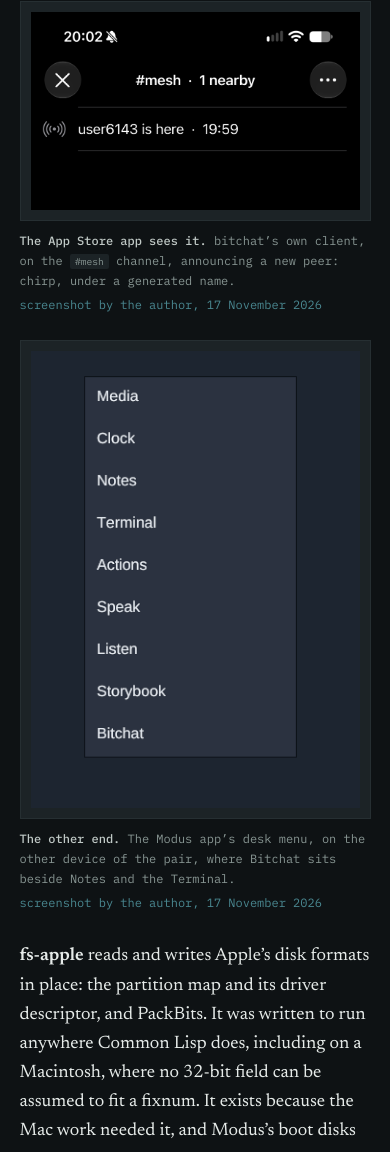
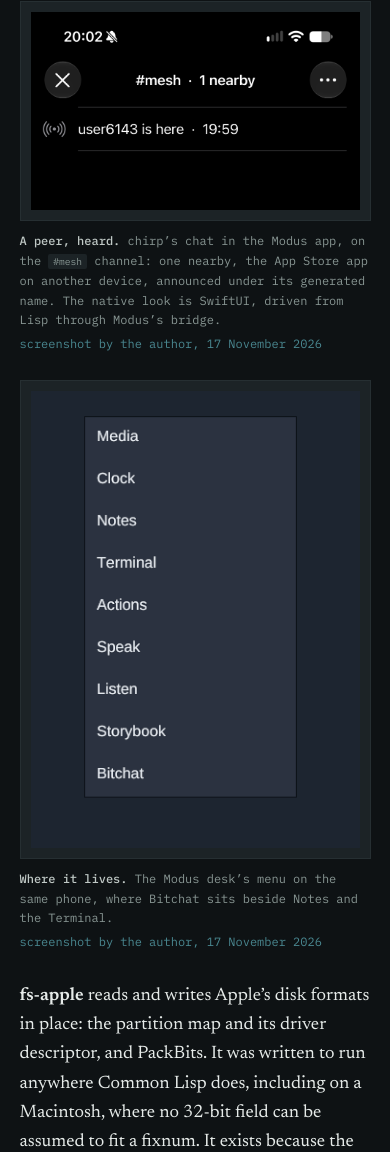
Before and after one commit to modus-lisp/modus-lisp.github.io, a plain HTML site: page issues/2026-11-21/index.html in a window 390 px wide. Shown: the part 4975-6127 px from the top of the page. Drawn offline with Linux system fonts and the light colour scheme.

Commit message:
№37: both bitchat screenshots are Modus on one phone
The chat screen is chirp in the Modus app, drawn in SwiftUI through
Modus's bridge, hearing the App Store app on another device; the caption
had it the other way round.

Co-Authored-By: Claude Opus 5.5 <noreply@anthropic.com>
Claude-Session: https://claude.ai/code/session_01GVpHq4emozHogqYLMKBQ96

```diff
--- a/issues/2026-11-21/index.html
+++ b/issues/2026-11-21/index.html
@@ -155,16 +155,18 @@
     <div class="plates two">
       <figure class="plate inset">
         <img src="../../assets/img/bitchat-nearby-2026-11-17.png" width="900" height="541"
-             alt="The bitchat app on an iPhone at 20:02: the #mesh channel, 1 nearby, and a line reading user6143 is here, at 19:59.">
-        <figcaption><b>The App Store app sees it.</b> bitchat&rsquo;s own client, on the
-        <code>#mesh</code> channel, announcing a new peer: chirp, under a generated name.
+             alt="chirp's chat screen in the Modus app on an iPhone at 20:02: the #mesh channel, 1 nearby, and a line reading user6143 is here, at 19:59.">
+        <figcaption><b>A peer, heard.</b> chirp&rsquo;s chat in the Modus app, on the
+        <code>#mesh</code> channel: one nearby, the App Store app on another device, announced
+        under its generated name. The native look is SwiftUI, driven from Lisp through
+        Modus&rsquo;s bridge.
         <span class="prov">screenshot by the author, 17 November 2026</span></figcaption>
       </figure>
       <figure class="plate inset">
         <img src="../../assets/img/modus-desk-bitchat-2026-11-17.png" width="648" height="900"
              alt="A dark menu on the Modus desktop listing Media, Clock, Notes, Terminal, Actions, Speak, Listen, Storybook and Bitchat.">
-        <figcaption><b>The other end.</b> The Modus app&rsquo;s desk menu, on the other device of
-        the pair, where Bitchat sits beside Notes and the Terminal.
+        <figcaption><b>Where it lives.</b> The Modus desk&rsquo;s menu on the same phone, where
+        Bitchat sits beside Notes and the Terminal.
         <span class="prov">screenshot by the author, 17 November 2026</span></figcaption>
       </figure>
     </div>
```
Also changed, not shown: 1 other file.
